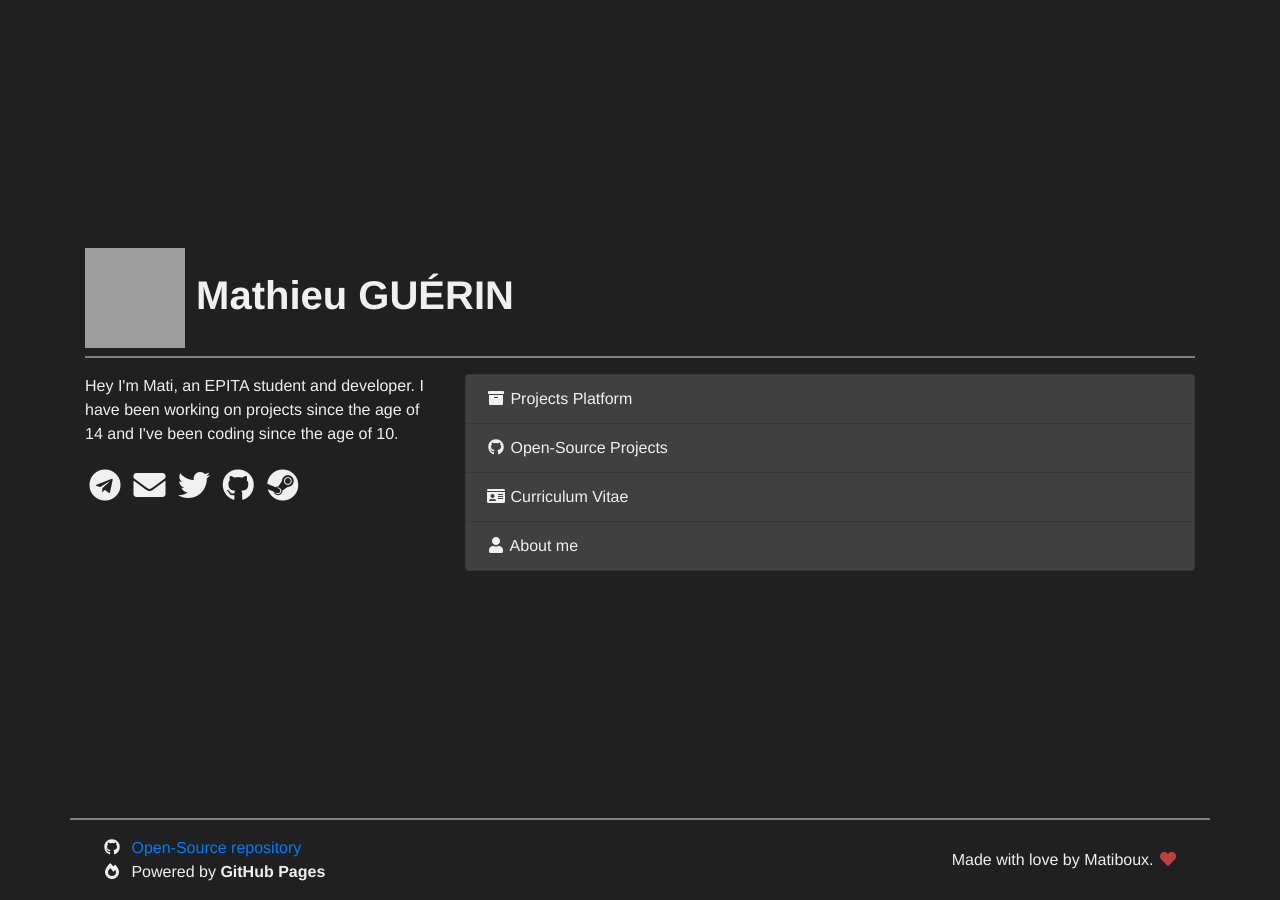
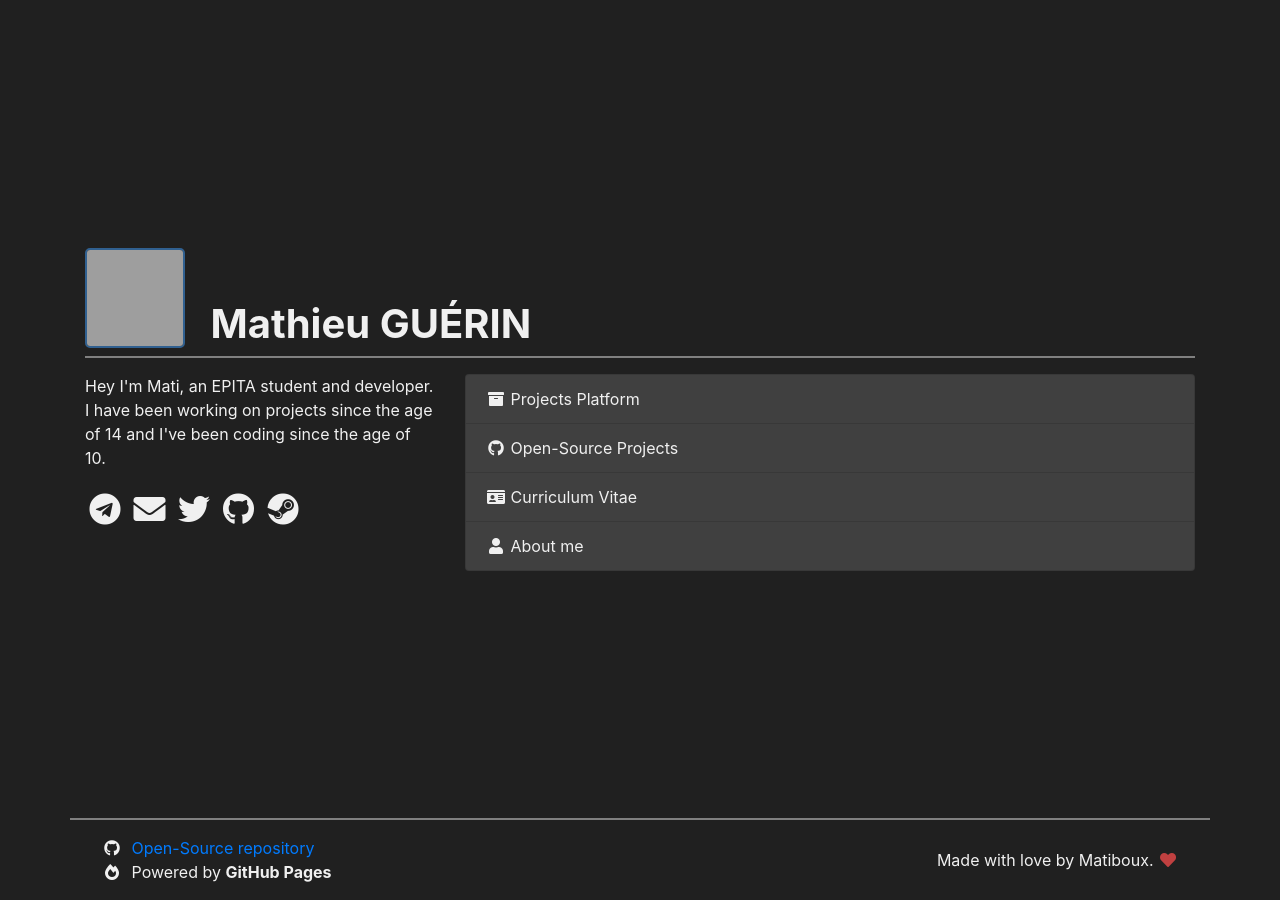
Before and after one commit to matiboux/matiboux.me, a Jekyll site: the page built from index.html, in a window 1280 px wide. Built offline with Jekyll 4.4.1, drawn with Linux system fonts in a browser that asks for light colours; nearby versions of some CDN libraries; grey boxes are pictures that could not be loaded.

Commit message:
Update style.css

```diff
--- a/assets/css/style.css
+++ b/assets/css/style.css
@@ -2,13 +2,6 @@
 
 /** Wrappers */
 
-body {
-	background: #202020;
-	font-family: "Helvetica Neue", Helvetica, Arial, sans-serif;
-	color: #f0f0f0;
-	font-size: 16px;
-	font-weight: 400;
-}
 html {
 	display: flex;
 	height: 100%;
@@ -55,11 +48,18 @@ body {
 
 h1.title {
 	font-weight: bold;
-    margin-bottom: 1rem;
-    padding-bottom: .5rem;
+	margin-bottom: 1rem;
+	padding-bottom: .5rem;
 	border-bottom: 2px solid #808080;
 }
+h1.title img {
+	width: 100px;
+	margin-right: 1rem;
+	vertical-align: bottom;
+	border: 2px solid #306090;
+	border-radius: 5px;
 
+}
 .social-icons {
 	list-style: none;
 	padding: 0;
```
